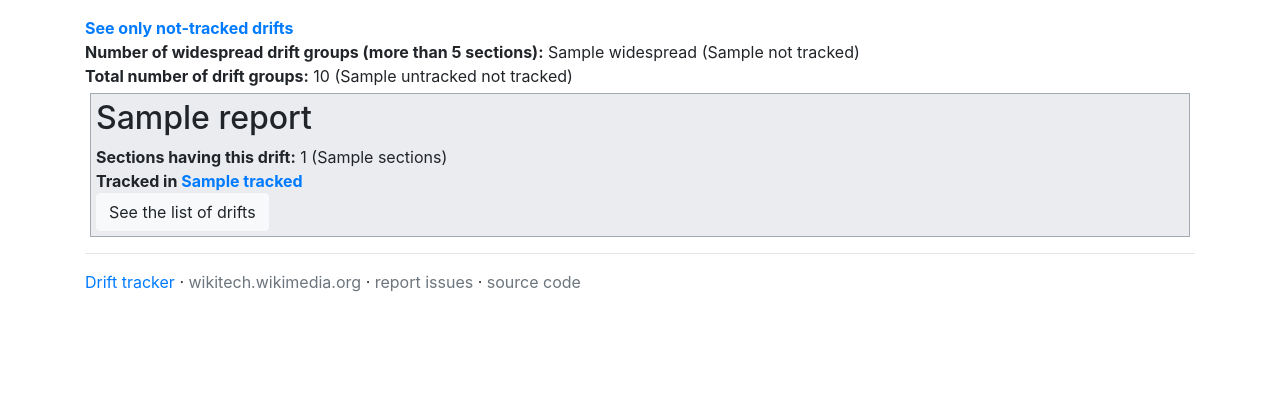
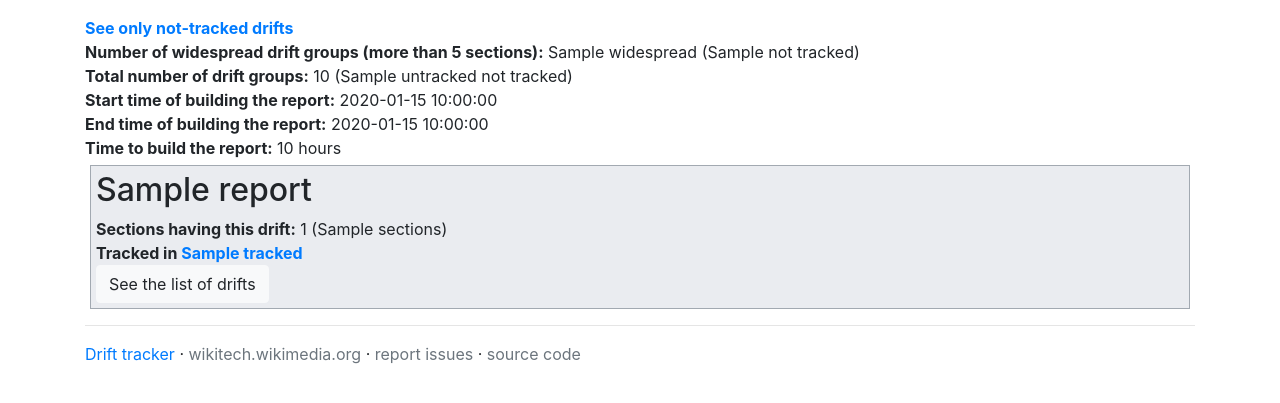
Before and after one commit to Ladsgroup/db-analyzor-tools, a Flask app: template drift-tracker/templates/report.html in a window 1280 px wide. Shown: the part 56-459 px from the top of the page. Run offline with Flask 2, Linux system fonts and the light colour scheme; the template is opened without the code that fills it: most values are stand-ins (such as "Sample title", 1, 10 or a date in 2020); some libraries are stand-ins or nearby versions.

Commit message:
Add support for showing timestamps
Bug: T282941

```diff
--- a/drift-tracker/app.py
+++ b/drift-tracker/app.py
@@ -1,6 +1,9 @@
+import time
+
+from flask import Flask, redirect, render_template, request
+
+from drift_tracker.report import get_report
 from drift_tracker.tracking import set_tracking_internal
-from drift_tracker.report import get_report
-from flask import Flask, render_template, request, redirect
 
 app = Flask(__name__)
 
@@ -23,13 +26,25 @@ def report(category):
     if category not in valid_categories:
         return render_template('page_not_found.html'), 404
     res = get_report(category, request.args.get('untrackedOnly', False))
+    report_ = res['report']
+    start_time = res['metadata'].get('time_start')
+    end_time = res['metadata'].get('time_end')
+    duration = None
+    if start_time and end_time:
+        duration = int(end_time) - int(start_time)
+        duration = "{:04.2f}".format(duration/3600)
+    if end_time:
+        end_time = time.strftime('%d %b %Y %H:%M:%S', time.gmtime(end_time))
+    if start_time:
+        start_time = time.strftime('%d %b %Y %H:%M:%S', time.gmtime(start_time))
     stats = {
-        'total': len(res),
-        'widespread': len([i for i in res if i['section_count'] > 5]),
-        'untracked': len([i for i in res if not i['tracked']]),
-        'untracked_widespread': len([i for i in res if i['section_count'] > 5 and not i['tracked']]),
+        'total': len(report_),
+        'widespread': len([i for i in report_ if i['section_count'] > 5]),
+        'untracked': len([i for i in report_ if not i['tracked']]),
+        'untracked_widespread': len([i for i in report_ if i['section_count'] > 5 and not i['tracked']]),
     }
-    return render_template('report.html', report=res, stats=stats)
+    return render_template(
+        'report.html', report=report_, stats=stats, duration=duration, start_time=start_time, end_time=end_time)
 
 
 @app.route("/set-tracking", methods=['POST'])
--- a/drift-tracker/drift_tracker/report.py
+++ b/drift-tracker/drift_tracker/report.py
@@ -18,8 +18,9 @@ titles = {
 
 def get_report(category, untracked_only=False):
     data = requests.get(
-        'https://people.wikimedia.org/~ladsgroup/by_drift_type_drifts_core.json').json()
+        'https://people.wikimedia.org/~ladsgroup/drifts_core.json').json()
     tracked = get_tracking_internal()
+    metadata = data.get('_metadata', {})
     data = OrderedDict(sorted(
         [i for i in data.items() if i[0][0] != '_'],
         key=lambda t: len(t[1]),
@@ -48,4 +49,7 @@ def get_report(category, untracked_only=False):
                     )
                 )
         report.append(drift_report)
-    return report
+    return {
+        'report': report,
+        'metadata': metadata
+    }
--- a/drift-tracker/templates/report.html
+++ b/drift-tracker/templates/report.html
@@ -24,7 +24,10 @@
 <div class="content">
     <b><a href='?untrackedOnly=1'>See only not-tracked drifts</a></b><br>
     <b>Number of widespread drift groups (more than 5 sections):</b> {{ stats.widespread }} ({{ stats.untracked_widespread }} not tracked)<br>
-    <b>Total number of drift groups:</b> {{ stats.total }} ({{ stats.untracked }} not tracked)
+    <b>Total number of drift groups:</b> {{ stats.total }} ({{ stats.untracked }} not tracked)<br>
+    {% if start_time %}<b>Start time of building the report:</b> {{ start_time }}<br>{% endif %}
+    {% if end_time %}<b>End time of building the report:</b> {{ end_time }}<br>{% endif %}
+    {% if duration %}<b>Time to build the report:</b> {{ duration }} hours<br>{% endif %}
     {% for i in report %}
     <div class="drift {% if i.tracked %}tracked{% else %}untracked{% endif %}">
         <h2>{{i.name}}</h2>
```
